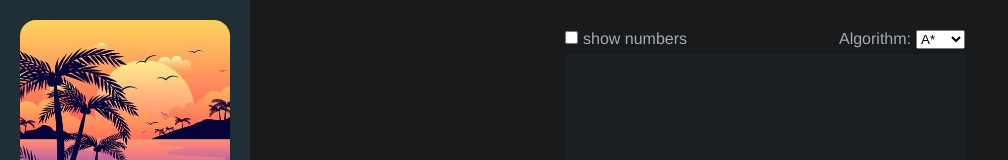
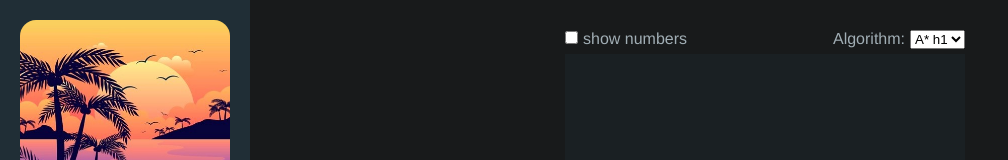
Before and after one commit to 8-PuzzleGame/8_PuzzleFrontEnd, a Vue app: page / in a window 1280 px wide. Shown: the top 160 px of the page, without its empty margins (0-1008 px from the left). Built offline with nearby package versions, Linux system fonts and the light colour scheme.

Commit message:
manhattan && euclidian

```diff
--- a/src/views/Home.vue
+++ b/src/views/Home.vue
@@ -14,7 +14,8 @@
         <div>
           <label for="algorithm">Algorithm:</label>
           <select class="algorithm" v-model="algorithm">
-            <option value="A_star">A*</option>
+            <option value="A_star">A* h1</option>
+            <option value="A_starh2">A* h2</option>
             <option value="BFS">BFS</option>
             <option value="DFS">DFS</option>
           </select>
@@ -253,6 +254,7 @@ export default {
         let method_id = 1;
         if (this.algorithm === "DFS") method_id = 2;
         else if (this.algorithm === "A_star") method_id = 3;
+        else if (this.algorithm === "A_starh2") method_id = 4;
         this.puzzleSolution(state, "123456780", method_id);
       } else if (runFlag) {
         this.stopAnimation();
```
